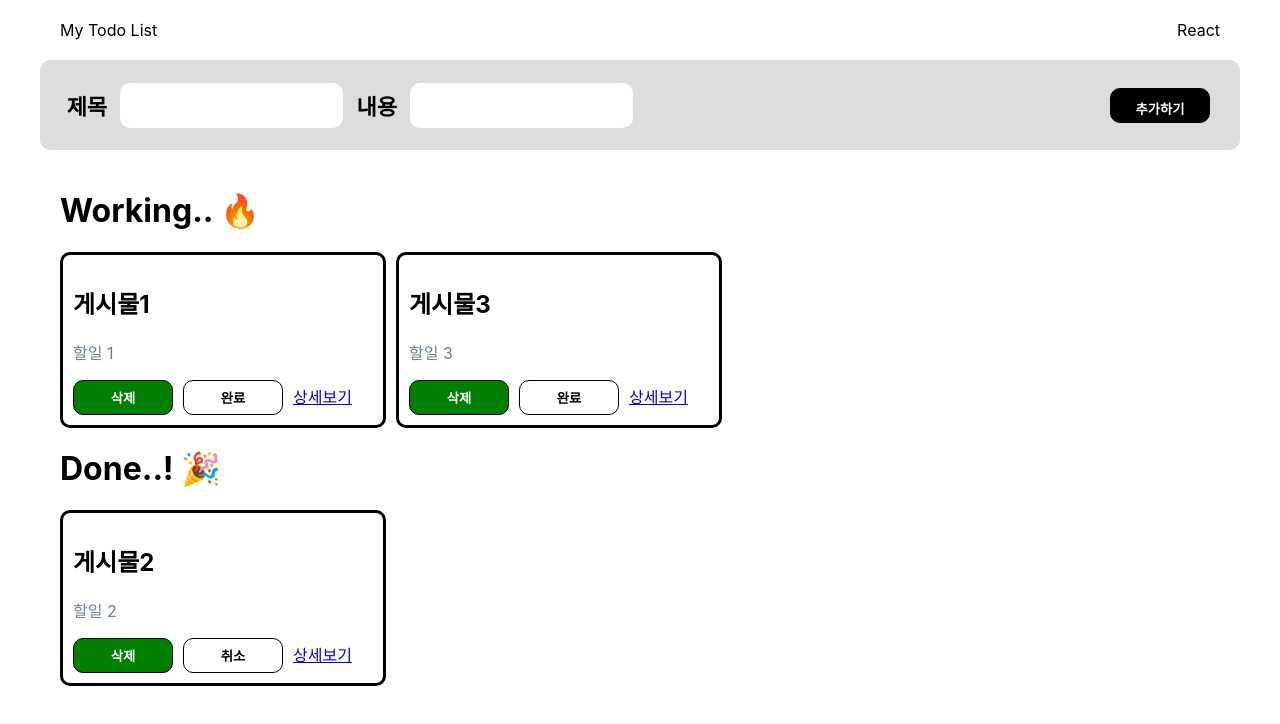
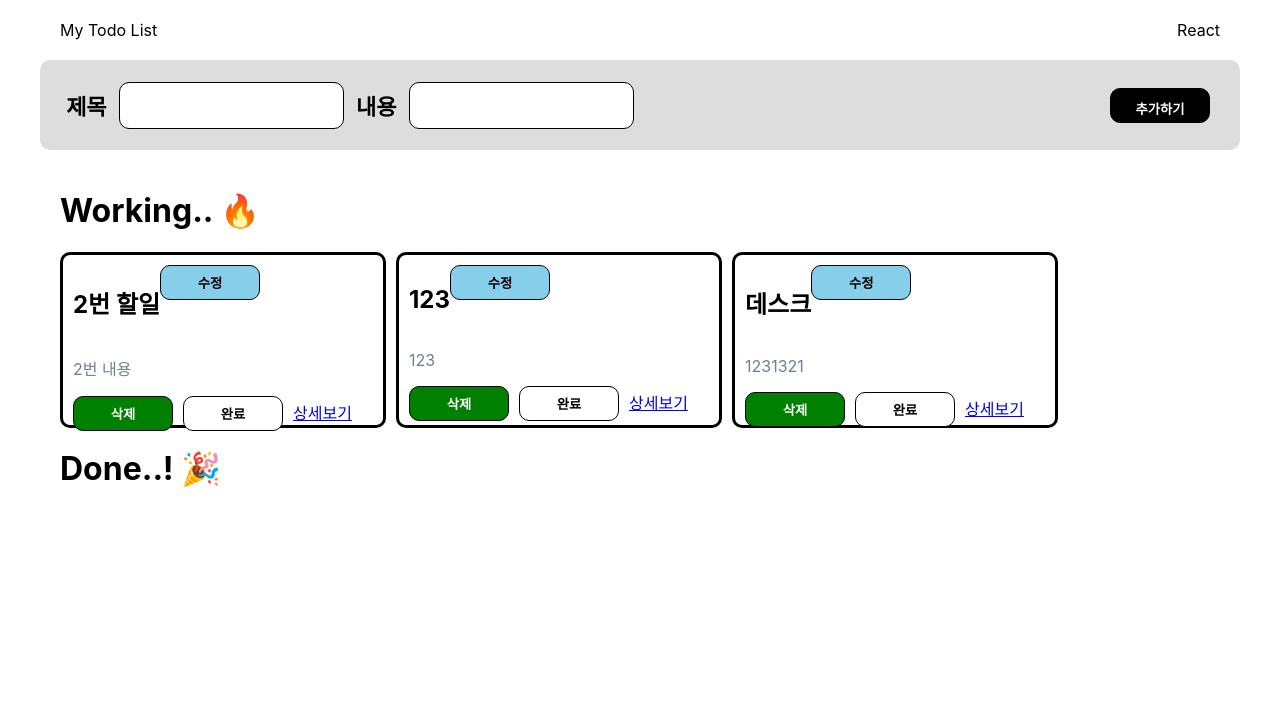
Before and after one commit to oterte/redux-todolist, a React (Create React App) app: page / in a window 1280 px wide. Shown: the top 724 px of the page. Built offline with nearby package versions, Linux system fonts and the light colour scheme; data requests are answered from the project's data file.

Commit message:
Todo 내용 수정 기능 추가

```diff
--- a/db.json
+++ b/db.json
@@ -1,22 +1,22 @@
 {
   "todos": [
     {
-        "id": 1,
-        "title": "게시물1",
-        "desc": "할일 1",
-        "isDone" : false
+      "title": "2번 할일",
+      "desc": " 2번 내용",
+      "isDone": false,
+      "id": 2
     },
     {
-        "id": 2,
-        "title": "게시물2",
-        "desc": "할일 2",
-        "isDone" : true
+      "title": "123",
+      "desc": "123",
+      "isDone": false,
+      "id": 3
     },
     {
-        "id": 3,
-        "title": "게시물3",
-        "desc": "할일 3",
-        "isDone":false
+      "title": "데스크",
+      "desc": "1231321",
+      "isDone": false,
+      "id": 4
     }
   ]
 }
--- a/src/api/todoApi.js
+++ b/src/api/todoApi.js
@@ -1,4 +1,4 @@
-import axios, { Axios } from "axios";
+import axios from "axios";
 
 
 // 서버에 요청하는 api 파일은 이곳에서 관리
@@ -13,3 +13,38 @@ export const getTodos = async () => {
     // 리턴을 해줘야 useQuery 부분에서 응답부분을 데이터로 받을 수 있다.
     return response.data;
 }
+
+// todo 추가
+// 어떤 todo를 추가하는지 알아야 하기 때문에 인자에 newTodo
+export const addTodo = async (newTodo) => {
+
+    await axios.post(`${process.env.REACT_APP_SERVER_URL}/todos`, newTodo)
+}
+
+// todo 삭제
+export const deleteTodo = async (id) => {
+    await axios.delete(`${process.env.REACT_APP_SERVER_URL}/todos/${id}`)
+}
+// todo 토글
+
+export const toggleTodo = async ({id, toggleDone}) => {
+    console.log(id)
+    console.log(toggleDone)
+    await axios.patch(`${process.env.REACT_APP_SERVER_URL}/todos/${id}`,{
+        isDone : toggleDone === false ? !toggleDone : !toggleDone
+    })
+}
+
+// state.todos.map((item) => item.id === action.payload.id
+// ? {...item, isDone : !item.isDone}
+// : item)
+
+// 할일내용 수정
+// 아직 수정중, 덜만든곳
+export const updateTodoDesc = async ({id, changedesc}) => {
+    console.log(id)
+    console.log(changedesc)
+    await axios.patch(`${process.env.REACT_APP_SERVER_URL}/todos/${id}`, {
+        desc : changedesc
+    })
+}
--- a/src/components/Button.js
+++ b/src/components/Button.js
@@ -22,7 +22,7 @@ const StyledButton = styled.button`
 `
 
 
-function Button({width, height, padding, color, desc, handler,bgColor }) {
+function Button({width, height, padding, color, desc, handler,bgColor, type }) {
 
   return (
     <StyledButton
@@ -32,6 +32,7 @@ function Button({width, height, padding, color, desc, handler,bgColor }) {
         onClick={handler}
         bgColor={bgColor}
         color={color}
+        type={type}
     >
       {desc}
     </StyledButton>
--- a/src/components/Modal.js
+++ b/src/components/Modal.js
@@ -27,9 +27,9 @@ const Dim = styled.div`
 `
 
 const Container = styled.div`
-    max-width: 456px;
+    width: 800px;
     position: relative;
-    width: 100%;
+    width: 400px;
 `
 
 
@@ -52,4 +52,4 @@ function Modal({ children, isOpen, onClose, selector }) {
     )
 }
 
-export default Modal
+export default Modal;
--- a/src/components/TodoCard.js
+++ b/src/components/TodoCard.js
@@ -1,8 +1,13 @@
-import React from 'react'
+import React, { useState } from 'react'
 import styled from 'styled-components'
-
+import Modal from './Modal'
 import { Link } from 'react-router-dom'
 import Button from './Button'
+import { SmallInput } from './TodoMain'
+import { getTodos, updateTodoDesc } from '../api/todoApi'
+import { useMutation, useQuery, useQueryClient } from 'react-query'
+import useInput from '../hooks/useInput'
+
 
 const TodoContainer = styled.div`
     border: 3px solid black;
@@ -16,13 +21,97 @@ const P = styled.p`
     color:slategray;
 `
 
+const Title = styled.div`
+    display: flex;
+    flex-direction: row;
+`
+const ModalBody = styled.div`
+  border-radius: 8px;
+  box-shadow: 0 1px 3px 0 rgba(0,0,0,0.1);
+  background: #fff;
+  max-height: calc(100vh - 16px);
+  overflow: hidden auto;
+  position: relative;
+  padding-block: 12px;
+  padding-inline: 24px;
+`
+
 export default function TodoCard({ todo, onDeleteHandler, onCompleteHandler }) {
+
+
+    const [isOpen, setIsOpen] = useState(false)
+    const handleOpen = () => {
+        setIsOpen(true)
+    }
+    const handleClose = () => {
+        setIsOpen(false)
+    }
+    const queryClient = useQueryClient()
+    const { isLoading, isError, data } = useQuery(["todos"], getTodos)
+
+
+    const [changedesc, onChangeDesc, resetDesc] = useInput();
+    const changemutation = useMutation(updateTodoDesc, {
+        //성공
+        onSuccess: () => {
+            queryClient.invalidateQueries('todos')
+
+        }
+    })
+
+    const changeTodoList = (e,id=todo.id) => {
+
+        // todo.desc = content
+        // console.log("id :" , id, "바뀐 투두 :" , todo.desc)
+        // changemutation.mutate({id, content})
+        // resetDesc()
+        e.preventDefault();
+        console.log(id)
+        console.log(changedesc)
+        changemutation.mutate({id, changedesc})
+        resetDesc()
+
+    }
 
 
     return (
         <TodoContainer>
 
+            <Title>
                 <h2>{todo.title}</h2>
+                <Button
+                    width={100}
+                    height={35}
+                    padding={5}
+                    handler={handleOpen}
+                    bgColor="skyblue"
+                    color="black"
+                    desc="수정"
+                ></Button>
+                <Modal isOpen={isOpen} onClose={handleClose}>
+                    <ModalBody>
+                        <h2>Todo 수정하기</h2>
+                        <form onSubmit={changeTodoList}>
+                        <SmallInput type='text' name="body" value={changedesc} onChange={onChangeDesc}/>
+                        <button
+                                style={{
+                                    width: '50px',
+                                    height:'50px',
+                                    marginLeft : '10px'
+                                }}
+                                type="submit"
+                                onClick={handleClose}>수정</button>
+                        <button
+                                style={{
+                                    width: '50px',
+                                    height:'50px',
+                                    marginLeft : '10px'
+                                }}
+                                    onClick={handleClose}>닫기</button>
+                        </form>
+                    </ModalBody>
+                </Modal>
+            </Title>
             <P>{todo.desc}</P>
             <Button
                 width={100}
@@ -31,9 +120,7 @@ export default function TodoCard({ todo, onDeleteHandler, onCompleteHandler }) {
                 color="white"
                 bgColor="green"
                 desc="삭제"
-
-                handler={() => {onDeleteHandler(todo.id)} }>
-
+                handler={() => { onDeleteHandler(todo.id) }}>
             </Button>
 
             <Button
@@ -43,7 +130,7 @@ export default function TodoCard({ todo, onDeleteHandler, onCompleteHandler }) {
                 bgColor="white"
                 color="black"
                 desc={todo.isDone ? "취소" : "완료"}
-                    handler={() => {onCompleteHandler(todo.id)}}>
+                handler={() => { onCompleteHandler(todo.id, todo.isDone) }}>
 
             </Button>
             <Link to={`/todolist/${todo.id}`}>상세보기</Link>
--- a/src/components/TodoMain.js
+++ b/src/components/TodoMain.js
@@ -1,18 +1,18 @@
-import React,{useRef, useState} from 'react'
+import React, { useRef, useState } from 'react'
 import { useDispatch, useSelector } from 'react-redux'
 import styled from 'styled-components'
 import TodoCard from './TodoCard'
 import { submit_todo, delete_todo, complete_todo } from '../modules/todolist'
 import useInput from '../hooks/useInput'
 import Button from './Button'
-import { useQuery, useQueryClient } from 'react-query'
-import { getTodos } from '../api/todoApi'
+import { useMutation, useQuery, useQueryClient } from 'react-query'
+import { addTodo, deleteTodo, getTodos, toggleTodo } from '../api/todoApi'
 const HeaderContainer = styled.div`
         display: flex;
         justify-content: space-between;
         padding: 20px;
     `
-const FormContainer = styled.div`
+const FormContainer = styled.form`
     height: 50px;
     display: flex;
     align-items: center;
@@ -29,13 +29,13 @@ const InputContainer = styled.div`
     justify-content: space-around;
     align-items: center;
 `
-const SmallInput = styled.input`
+export const SmallInput = styled.input`
     height: 25px;
     width: 35%;
 
     padding: 10px;
 
-    border: none;
+    border: 1px solid black;
     border-radius: 10px;
 `
 
@@ -54,17 +54,39 @@ const ListWrapper = styled.div`
 function TodoMain() {
 
     const queryClient = useQueryClient()
-    const {isLoading, isError, data} = useQuery(["todos"], getTodos)
-    console.log(data)
-
-
-    const dispatch = useDispatch();
-    // const data = useSelector((state) => {
-    //     return state.todolist;
-    // })
+    const { isLoading, isError, data } = useQuery(["todos"], getTodos)
 
 
 
+    // const dispatch = useDispatch();
+    // // const data = useSelector((state) => {
+    // //     return state.todolist;
+    // // })
+
+
+
+    // 리액트 쿼리를 이용한 addTodo 부분
+    const addmutation = useMutation(addTodo, {
+        //성공
+        onSuccess: () => {
+            queryClient.invalidateQueries('todos')
+
+        }
+    })
+
+    const deletemutation = useMutation(deleteTodo, {
+        //성공
+        onSuccess: () => {
+            queryClient.invalidateQueries('todos')
+
+        }
+    })
+
+    const togglemutation = useMutation(toggleTodo, {
+        onSuccess : () => {
+            queryClient.invalidateQueries('todos')
+        }
+    })
 
     // 커스텀 훅을 이용해 인풋값 핸들링
     const [title, onChangeTitle, resetTitle] = useInput();
@@ -72,42 +94,62 @@ function TodoMain() {
 
 
 
-    const nextId = useRef(3)
+
     const inputFocus = useRef()
 
 
 
-    const addTodoList = () => {
+
+
+    const addTodoList = (e) => {
+        e.preventDefault();
         // 제목과 내용 중 하나라도 비어있으면 추가 안됨
-        if(!title || !desc) return;
-        dispatch(
-            submit_todo({
-                id: nextId.current,
+        if (!title || !desc) return;
+
+        console.log(desc)
+        // 기존 리덕스 이용한 addTodo 부분
+        // dispatch(
+        //     submit_todo({
+        //         id: nextId.current,
+        //         title,
+        //         desc,
+        //         isDone:false
+        //     })
+        // )
+
+        // 리액트 쿼리를 이용한 addTodo 부분
+        addmutation.mutate({
+
+
             title,
             desc,
             isDone:false
     })
-        )
-        nextId.current += 1;
+
         resetTitle();
         resetDesc();
         inputFocus.current.focus()
 
     }
 
-    // 컴포넌트 -> 액션 creator -> 리듀서
+
     const deleteTodoList = id => {
 
-        dispatch(delete_todo({id}))
-        // console.log("id : ...." ,id)
+        // dispatch(delete_todo({ id }))
+        // // console.log("id : ...." ,id)
+        deletemutation.mutate(id)
     }
-    const complteTodoList = id => {
-        dispatch(complete_todo({id}))
+    const complteTodoList = (id, toggleDone) => {
+
+        togglemutation.mutate({ id, toggleDone})
     }
-    if(isLoading){
+
+
+
+    if (isLoading) {
         return "Loading..."
     }
-    if(isError){
+    if (isError) {
         return "error..."
     };
 
@@ -118,15 +160,15 @@ function TodoMain() {
                 <div>My Todo List</div>
                 <div>React</div>
             </HeaderContainer>
-            <FormContainer>
+            <FormContainer onSubmit={addTodoList}>
                 <InputContainer>
                     <label>제목</label>
                     <SmallInput type='text' name="title" value={title}
                         onChange={onChangeTitle}
-                                ref={inputFocus}/>
+                        ref={inputFocus} />
                     <label>내용</label>
                     <SmallInput type='text' name="body" value={desc}
-                                onChange={onChangeDesc}/>
+                        onChange={onChangeDesc} />
                 </InputContainer>
                 <Button
                     width={100}
@@ -135,29 +177,29 @@ function TodoMain() {
                     desc="추가하기"
                     bgColor="black"
                     color="white"
-                    handler={addTodoList}></Button>
+                    type="submit"></Button>
             </FormContainer>
             <ListContainer>
                 <h1>Working.. 🔥</h1>
                 <ListWrapper>
-                    {data.map((item)=> {
-                        if(item.isDone === false){
+                    {data.map((item) => {
+                        if (item.isDone === false) {
                             return <TodoCard
                                 todo={item}
                                 key={item.id}
-                                        onCompleteHandler = {complteTodoList}
+                                onCompleteHandler={complteTodoList}
                                 onDeleteHandler={deleteTodoList}></TodoCard>
                         }
-                    } )}
+                    })}
                 </ListWrapper>
                 <h1>Done..! 🎉</h1>
                 <ListWrapper>
                     {data.map((item) => {
-                        if(item.isDone){
+                        if (item.isDone) {
                             return <TodoCard
                                 todo={item}
                                 key={item.id}
-                                        onCompleteHandler = {complteTodoList}
+                                onCompleteHandler={complteTodoList}
                                 onDeleteHandler={deleteTodoList}></TodoCard>
                         }
                     })}
--- a/src/index.js
+++ b/src/index.js
@@ -7,9 +7,9 @@ import { Provider } from 'react-redux';
 import store from './config/configStore';
 const root = ReactDOM.createRoot(document.getElementById('root'));
 root.render(
-  <Provider store={store}>
+
     <App />
-  </Provider>
+
 );
 
 // If you want to start measuring performance in your app, pass a function
--- a/src/modules/todolist.js
+++ b/src/modules/todolist.js
@@ -1,99 +1,99 @@
-import { useRef } from "react"
+// import { useRef } from "react"
 
-//초기값
-const initialState = {
-    todos: [
-        {
-            id: 1,
-            title: "타이틀 테스트",
-            desc: "내용 테스트",
-            isDone: false
+// //초기값
+// const initialState = {
+//     todos: [
+//         {
+//             id: 1,
+//             title: "타이틀 테스트",
+//             desc: "내용 테스트",
+//             isDone: false
 
-        },
-        {
-            id: 2,
-            title: '타이틀 테스트 2',
-            desc: "내용 테스트 2",
-            isDone: true
-        }
-    ]
+//         },
+//         {
+//             id: 2,
+//             title: '타이틀 테스트 2',
+//             desc: "내용 테스트 2",
+//             isDone: true
+//         }
+//     ]
 
-}
+// }
 
 
-const onSubmit = "TODO/TODO_SUBMIT"
-const onDelete = "TODO/TODO_DELETE"
-const onComplete = "TODO/TODO_COMPLETE"
+// const onSubmit = "TODO/TODO_SUBMIT"
+// const onDelete = "TODO/TODO_DELETE"
+// const onComplete = "TODO/TODO_COMPLETE"
 
-// let nextId = 3
+// // let nextId = 3
 
-// export const change_todo = (payload) => {
+// // export const change_todo = (payload) => {
+// //     return {
+// //         type: onChange,
+// //         payload: payload
+// //     }
+// // }
+// // 투두 추가
+
+// // 액션함수
+// export const submit_todo = (payload) => {
 //     return {
-//         type: onChange,
-//         payload: payload
+//         type: onSubmit,
+//         payload
+//     }
+
+// }
+
+// // 투두 삭제
+// export const delete_todo = (payload) => {
+//     return {
+//         type: onDelete,
+//         payload
 //     }
 // }
-// 투두 추가
+// // 투두 토글
+// export const complete_todo = (payload) => {
+//     return {
+//         type: onComplete,
+//         payload
+//     }
+// }
 
-// 액션함수
-export const submit_todo = (payload) => {
-    return {
-        type: onSubmit,
-        payload
-    }
+// // const initialState = { id: 0, title: "", body: "", isDone: false } //초기값
 
-}
+// // 리듀서
+// const todolist = (state = initialState, action) => {
+//     switch (action.type) {
+//         case onSubmit:
+//             const {id, title, desc, isDone} = action.payload;
+//             const oldArr = [...state.todos];
+//             const newData = {id, title, desc, isDone}; // payload로 들어온 값
+//             const newArr = [...oldArr, newData];
+//             return {
+//                 todos: newArr
+//             }
+//         // 삭제
+//         case onDelete:
 
-// 투두 삭제
-export const delete_todo = (payload) => {
-    return {
-        type: onDelete,
-        payload
-    }
-}
-// 투두 토글
-export const complete_todo = (payload) => {
-    return {
-        type: onComplete,
-        payload
-    }
-}
+//             // 객체안에 id라는 키값이 있는거 리턴
+//             return {
+//                todos: state.todos.filter((item) => item.id !== action.payload.id )
 
-// const initialState = { id: 0, title: "", body: "", isDone: false } //초기값
-
-// 리듀서
-const todolist = (state = initialState, action) => {
-    switch (action.type) {
-        case onSubmit:
-            const {id, title, desc, isDone} = action.payload;
-            const oldArr = [...state.todos];
-            const newData = {id, title, desc, isDone}; // payload로 들어온 값
-            const newArr = [...oldArr, newData];
-            return {
-                todos: newArr
-            }
-        // 삭제
-        case onDelete:
-
-            // 객체안에 id라는 키값이 있는거 리턴
-            return {
-               todos: state.todos.filter((item) => item.id !== action.payload.id )
-
-            }
-        // 토글
-        case onComplete:
-            return {
-                todos: state.todos.map((item) => item.id === action.payload.id
-                ? {...item, isDone : !item.isDone}
-                : item)
+//             }
+//         // 토글
+//         case onComplete:
+//             return {
+//                 todos: state.todos.map((item) => item.id === action.payload.id
+//                 ? {...item, isDone : !item.isDone}
+//                 : item)
 
 
-            }
+//             }
 
 
-        default:
-            return state;
-    }
-}
+//         default:
+//             return state;
+//     }
+// }
 
-export default todolist;
+// export default todolist;
--- a/src/pages/SingleTodo.js
+++ b/src/pages/SingleTodo.js
@@ -1,18 +1,17 @@
 import React from 'react'
 import { Link, useParams } from 'react-router-dom'
-import { useDispatch, useSelector } from 'react-redux'
-import styled from 'styled-components'
+import {  useSelector } from 'react-redux'
+import { useQuery } from 'react-query'
+import { getTodos } from '../api/todoApi'
 
 export default function SingleTodo() {
-
-
+      // 쿼리로 데이터 불러와야함
+      const { data } = useQuery(["todos"], getTodos)
 
     const params = useParams()
-    const data = useSelector((state) => {
-        return state.todolist;
-    })
+
     // console.log(data)
-    const todo = data.todos.find((element) => String(element.id) === params.id)
+    const todo = data.find((element) => String(element.id) === params.id)
     // console.log(todo)
   return (
     <div>
```
Also changed, not shown: src/components/modal.css (added, +14 -0 lines), src/config/configStore.js (+7 -7 lines). Lines whose indentation alone changed are shown as unchanged.
